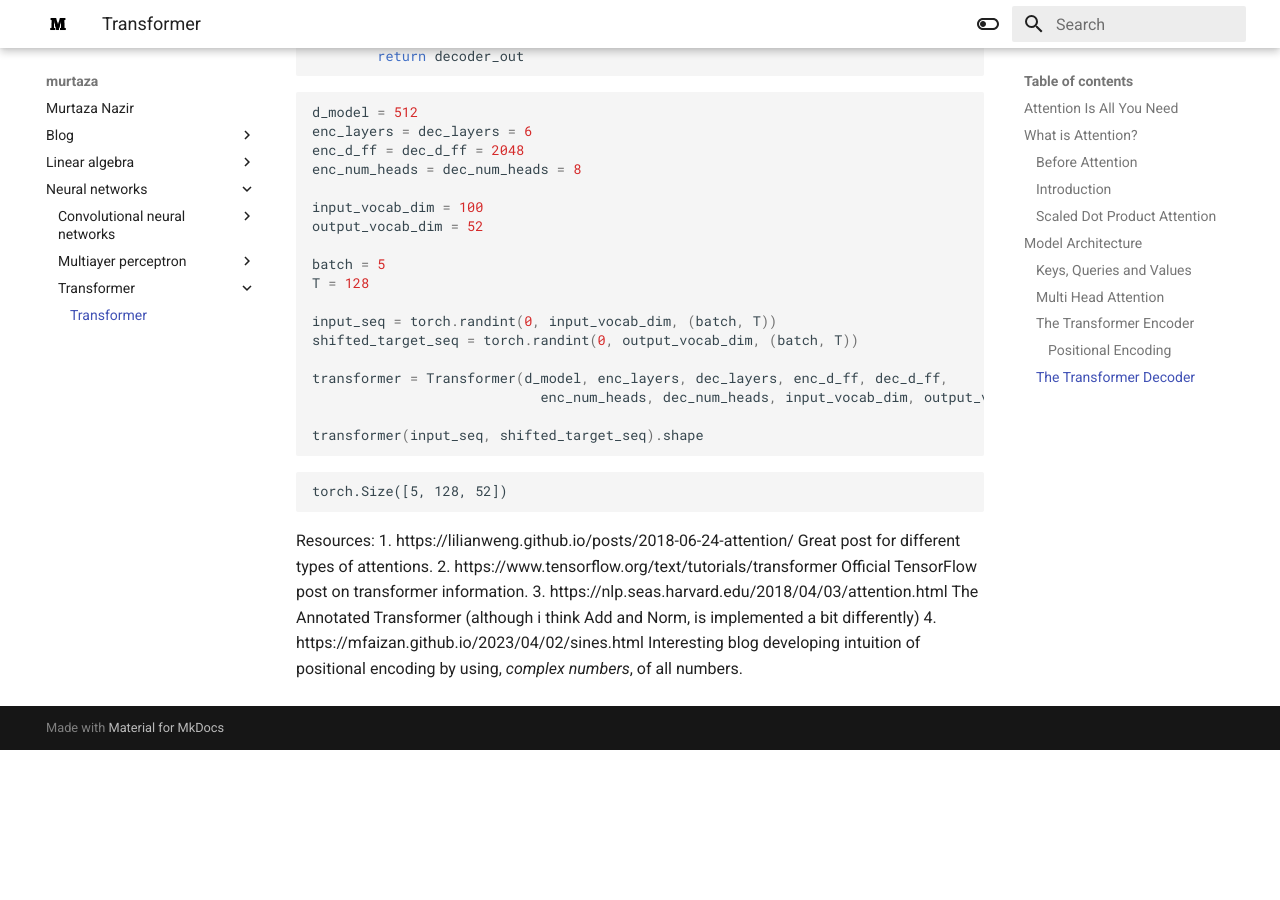
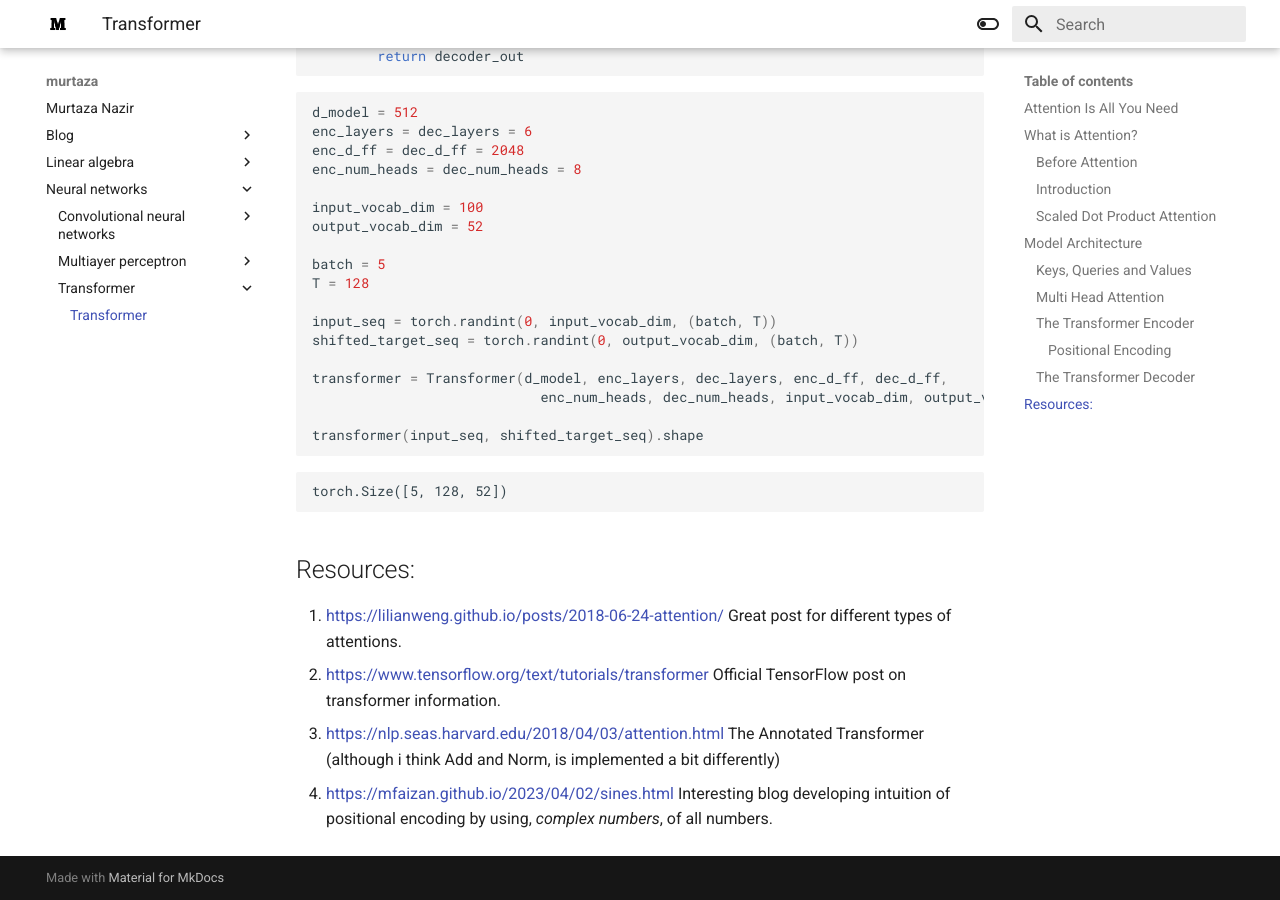
Before and after one commit to themurtazanazir/themurtazanazir.github.io, an MkDocs documentation site: the page built from docs/neural_networks/transformer/transformer.md, in a window 1280 px wide and 900 px high, scrolled down 24583 px. Built offline with MkDocs 1.6.1 and Material for MkDocs 9.7.7, drawn with Linux system fonts in a browser that asks for light colours; before the commit the page ends 25333 px from its top, so only the background shows below that.

Commit message:
Resources fix

```diff
--- a/docs/neural_networks/transformer/transformer.md
+++ b/docs/neural_networks/transformer/transformer.md
@@ -787,8 +787,9 @@ transformer(input_seq, shifted_target_seq).shape
 
 
 
-Resources:
-1. https://lilianweng.github.io/posts/2018-06-24-attention/ Great post for different types of attentions.
-2. https://www.tensorflow.org/text/tutorials/transformer Official TensorFlow post on transformer information.
-3. https://nlp.seas.harvard.edu/2018/04/03/attention.html The Annotated Transformer (although i think Add and Norm, is implemented a bit differently)
-4. https://mfaizan.github.io/2023/04/02/sines.html Interesting blog developing intuition of positional encoding by using, _complex numbers_, of all numbers.
+## Resources:
+
+1. <https://lilianweng.github.io/posts/2018-06-24-attention/> Great post for different types of attentions.
+2. <https://www.tensorflow.org/text/tutorials/transformer> Official TensorFlow post on transformer information.
+3. <https://nlp.seas.harvard.edu/2018/04/03/attention.html> The Annotated Transformer (although i think Add and Norm, is implemented a bit differently)
+4. <https://mfaizan.github.io/2023/04/02/sines.html> Interesting blog developing intuition of positional encoding by using, _complex numbers_, of all numbers.
```
